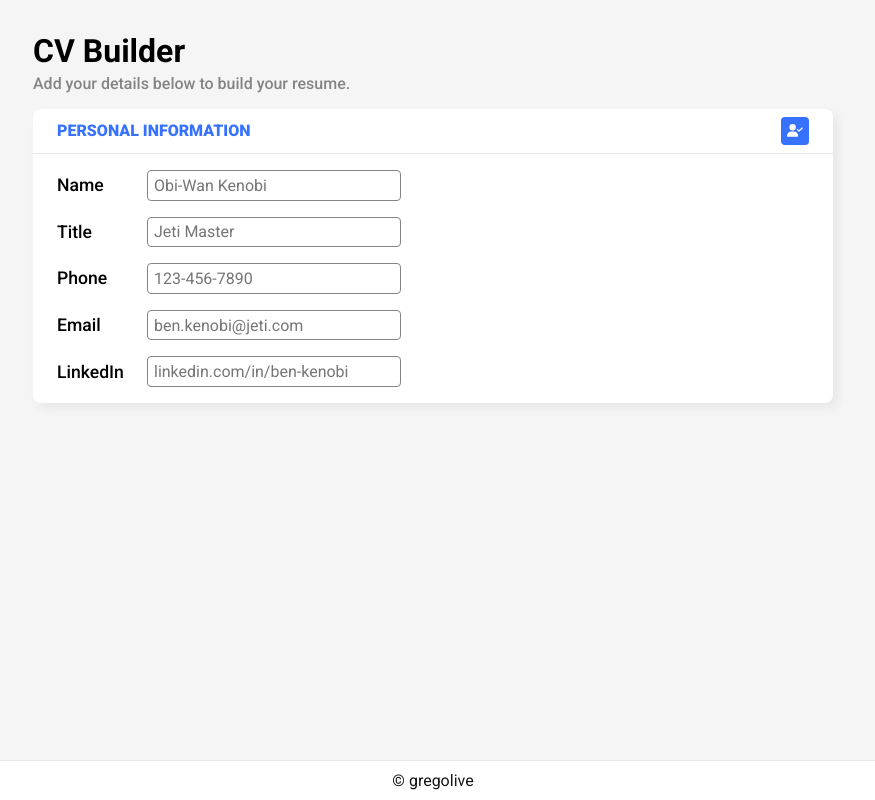
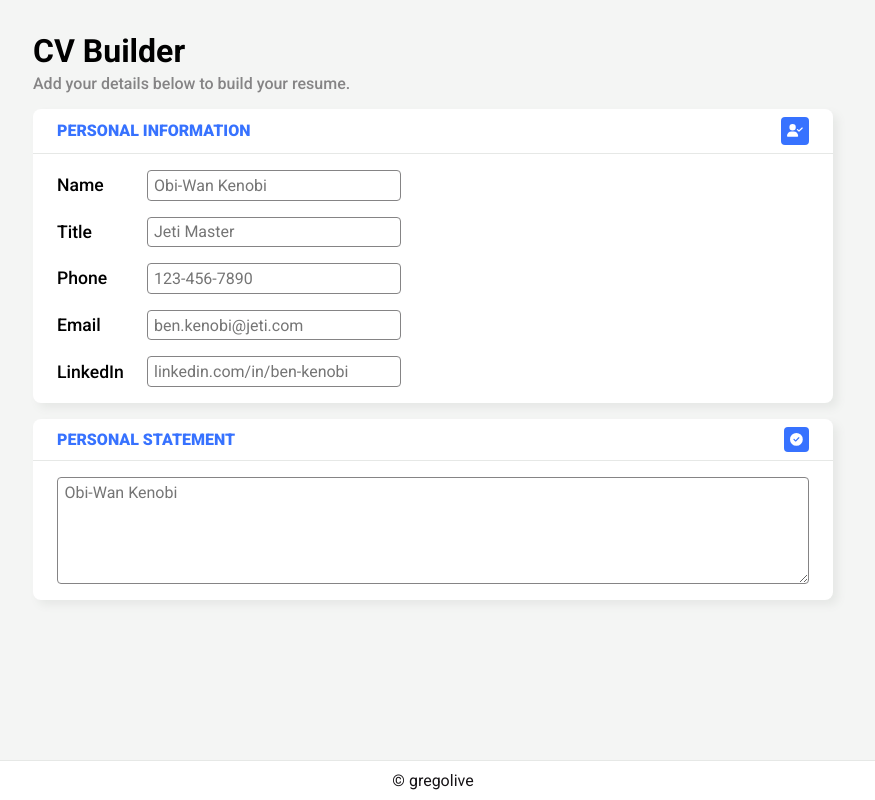
Before and after one commit to gregolive/cv-builder, a React (Create React App) app: page / in a window 1280 px wide. Shown: the whole page, without its empty margins (207-1082 px from the left). Built offline with nearby package versions, Linux system fonts and the light colour scheme.

Commit message:
Add personal statement section

```diff
--- a/src/App.js
+++ b/src/App.js
@@ -1,8 +1,9 @@
 import './App.css';
 import '@fortawesome/fontawesome-free/js/all';
 import React from 'react';
-import PersonalInfo from './components/PersonalInfo/PersonalInfo.js';
-import Footer from './components/Footer/Footer.js';
+import PersonalInfo from './components/PersonalInfo/PersonalInfo';
+import PersonalStatement from './components/PersonalStatement/PersonalStatement';
+import Footer from './components/Footer/Footer';
 
 class App extends React.Component {
   render() {
@@ -13,6 +14,7 @@ class App extends React.Component {
             <h1>CV Builder</h1>
             <p className='app-description'>Add your details below to build your resume.</p>
             <PersonalInfo />
+            <PersonalStatement />
           </main>
         </div>
         <Footer text='gregolive' link='https://github.com/gregolive'/>
--- a/src/components/PersonalInfo/PersonalInfo.js
+++ b/src/components/PersonalInfo/PersonalInfo.js
@@ -23,12 +23,12 @@ class PersonalInfo extends React.Component {
   };
 
   storeState() {
-    localStorage.setItem('Personal', JSON.stringify(this.state));
+    localStorage.setItem('Information', JSON.stringify(this.state));
     console.log(this.state.edit)
   };
 
   fetchState() {
-    const savedState = JSON.parse(localStorage.getItem('Personal'));
+    const savedState = JSON.parse(localStorage.getItem('Information'));
     if (typeof savedState !== 'undefined') {
       this.setState({
         ...savedState
--- /dev/null
+++ b/src/components/PersonalStatement/PersonalStatement.js
@@ -0,0 +1,100 @@
+import './PersonalStatement.css';
+import React from 'react';
+import TextArea from '../TextArea/TextArea.js';
+
+class PersonalStatement extends React.Component {
+  constructor() {
+    super();
+
+    this.state = {
+      edit: true,
+      statement: '',
+    };
+
+    this.storeState = this.storeState.bind(this);
+    this.fetchState = this.fetchState.bind(this);
+    this.handleChange = this.handleChange.bind(this);
+    this.toggleEdit = this.toggleEdit.bind(this);
+    this.onSubmit = this.onSubmit.bind(this);
+  };
+
+  storeState() {
+    localStorage.setItem('Statement', JSON.stringify(this.state));
+    console.log(this.state.edit)
+  };
+
+  fetchState() {
+    const savedState = JSON.parse(localStorage.getItem('Statement'));
+    if (typeof savedState !== 'undefined') {
+      this.setState({
+        ...savedState
+      });
+    }
+  };
+
+  handleChange(e) {
+    this.setState((prevState) => ({
+      ...prevState,
+      [e.target.name]: e.target.value,
+    }));
+  };
+
+  toggleEdit() {
+    const newEdit = (this.state.edit) ? false : true;
+    this.setState((prevState) => ({
+      ...prevState,
+      edit: newEdit,
+    }), () => this.storeState());
+  }
+
+  onSubmit(e) {
+    e.preventDefault();
+    this.toggleEdit();
+    this.forceUpdate();
+  };
+
+  componentDidMount(prevProps, prevState) {
+    if(prevState !== this.state) {
+      this.fetchState();
+      this.forceUpdate();
+    }
+  };
+
+  render() {
+    const { edit, statement } = this.state;
+
+    const editMode = (
+      <form onSubmit={(e) => this.onSubmit(e)}>
+        <h2>
+          PERSONAL STATEMENT
+          <button type='submit' className='btn submit-btn'>
+            <i className="fa-solid fa-circle-check"></i>
+          </button>
+        </h2>
+
+        <fieldset>
+          <TextArea name='statement' placeholder='Obi-Wan Kenobi' value={statement} handleChange={this.handleChange}/>
+        </fieldset>
+      </form>
+    );
+
+    const normalMode = (
+      <section>
+        <h2>
+          PERSONAL STATEMENT
+          <button type='button' className='btn edit-btn' onClick={this.toggleEdit}>
+            <i className="fa-solid fa-pen-to-square"></i>
+          </button>
+        </h2>
+
+        <article className='personal-statement'>
+          <p>{statement}</p>
+        </article>
+      </section>
+    );
+
+    return ((edit) ? editMode : normalMode);
+  };
+};
+
+export default PersonalStatement;
--- /dev/null
+++ b/src/components/TextArea/TextArea.css
@@ -0,0 +1,8 @@
+textarea {
+  font-family: 'Roboto', sans-serif;
+  font-size: 1rem;
+  border: 1px solid var(--secondary);
+  border-radius: 0.25rem;
+  padding: 0.3rem 0.4rem;
+  height: 6rem;
+}
--- /dev/null
+++ b/src/components/TextArea/TextArea.js
@@ -0,0 +1,20 @@
+import './TextArea.css';
+import React from 'react';
+
+class TextArea extends React.Component {
+  render() {
+    const { name, placeholder, value, handleChange } = this.props;
+
+    return (
+      <textarea
+        id={name}
+        name={name}
+        placeholder={placeholder}
+        value={value}
+        onChange={(e) => handleChange(e)}
+      />
+    );
+  };
+};
+
+export default TextArea;
```
Also changed, not shown: src/App.css (line endings or trailing spaces), src/components/PersonalStatement/PersonalStatement.css (added).
